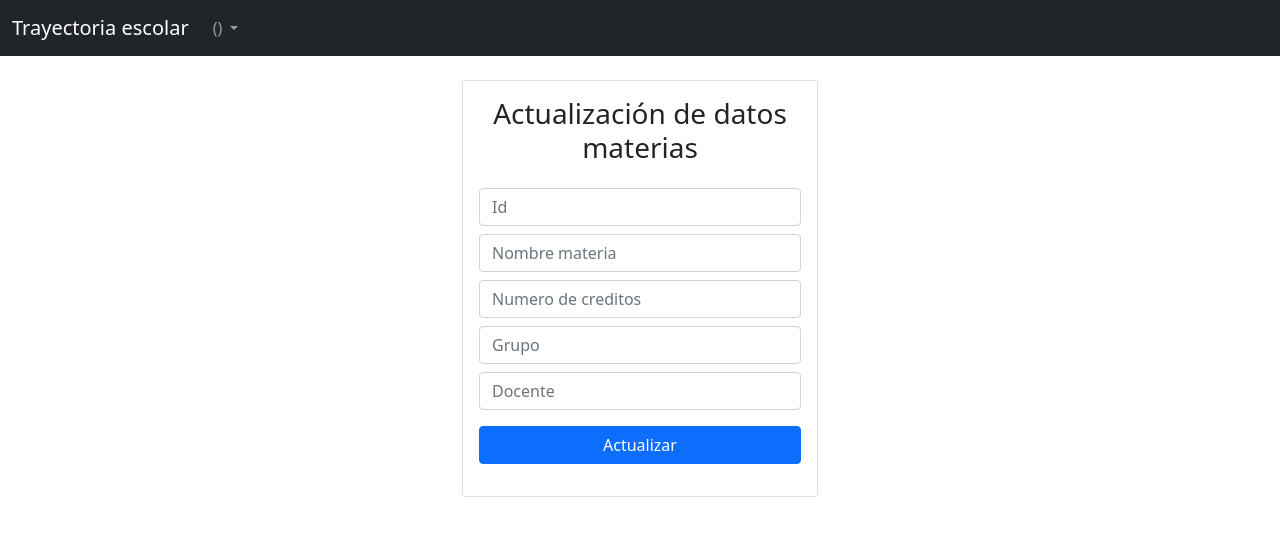
After one commit to danra3499/Trayectoria_Escolar, a Flask app: template src/templates/editar_materias.html in a window 1280 px wide. The commit adds this page. Shown: the top 536 px of the page. Run offline with Flask 2, Linux system fonts and the light colour scheme; the template is opened without the code that fills it, so the values that code supplies are empty; some libraries are stand-ins or nearby versions.

Commit message:
Creacion de CRUD para materias

```diff
--- a/src/__init__.py
+++ b/src/__init__.py
@@ -64,7 +64,7 @@ def home():
         alumnos = Modelo_alumno.obtener_alumnos(db)
         materias = Modelo_materia.materia_docente(db, current_user.usuario)
         data = []
-        for i in range(1, 8):
+        for i in range(1, 9):
             objeto = 'materia_semestre'+str(i)
             objeto = Modelo_materia.obtener_materias_por_semestre(db, i)
             data.append(objeto)
@@ -72,7 +72,7 @@ def home():
     else:
         return redirect(url_for('login'))
 
-
+"""-----------------------------------------USUARIOS------------------------------------------------------"""
 @app.route('/usuarios')
 @login_required
 def usuario():
@@ -131,6 +131,7 @@ def delete(usuario):
     flash('Registro eliminado correctamente')
     return redirect(url_for('usuario'))
 
+"""----------------------------------------------ALUMNO----------------------------------------------"""
 
 @app.route('/agregar_alumno', methods=['POST', 'GET'])
 @login_required
@@ -152,6 +153,7 @@ def agregar_alumno():
     else:
         return render_template('alumnos.html', data=alumnos)
 
+"""-----------------------------------------------DOCENTE-----------------------------------------------"""
 
 @app.route('/docente')
 @login_required
@@ -209,19 +211,63 @@ def eliminar_docente(id):
     flash('Registro eliminado correctamente')
     return redirect(url_for('docentes'))
 
+"""--------------------------------------MATERIAS------------------------------------------------------"""
+
+@app.route('/materias')
+@login_required
+def materias():
+    materia = Modelo_materia.obtener_materias(db)
+    return render_template('materia_ventana.html', data=materia)
 
 @app.route('/agregar_materia', methods=['POST', 'GET'])
 @login_required
 def agregar_materia():
     if request.method == 'POST':
+        id = request.form['id']
         nombre = request.form['nombre']
-        creditos = request.form['creditos']
-        semestre = request.form['semestre']
-        Modelo_materia.agregar(db, nombre, creditos, semestre)
-        return redirect(url_for('agregar_materia'))
+        creditos = request.form['n_creditos']
+        grupo = request.form['id_grupo']
+        docente = request.form['id_docente']
+        Modelo_materia.agregar_materia(db, id, nombre, creditos, grupo, docente)
+        return redirect(url_for('materias'))
     else:
-        return render_template('materias.html')
+        return render_template('materia_ventana.html')
 
+@app.route('/editar_materia/<id>', methods=['POST', 'GET'])
+@login_required
+def editar_materia(id):
+    cursor = db.connection.cursor()
+    query = """SELECT * FROM materia WHERE id = '{0}'""".format(id)
+    cursor.execute(query)
+    data = cursor.fetchall()
+    return render_template('editar_materias.html', materia=data[0])
+
+
+@app.route('/actualizar_materia/<id>', methods=['POST'])
+@login_required
+def actualizar_materia(id):
+    if request.method == 'POST':
+        id = request.form['id']
+        nombre = request.form['nombre']
+        creditos = request.form['n_creditos']
+        grupo = request.form['id_grupo']
+        docente = request.form.get('id_docente')
+        Modelo_materia.editar_materia(
+            db, id, nombre, creditos, grupo, docente)
+        return redirect(url_for('materias'))
+    else:
+        return render_template('materia_ventana.html')
+
+
+@app.route('/eliminar_materia/<id>', methods=['POST', 'GET'])
+@login_required
+def eliminar_materia(id):
+    Modelo_materia.eliminar_materia(db, id)
+    flash('Registro eliminado correctamente')
+    return redirect(url_for('materias'))
+
+
+"""#--------------------------------------GRUPOS------------------------------------------------------------"""
 
 @app.route('/grupos')
 @login_required
--- /dev/null
+++ b/src/templates/editar_materias.html
@@ -0,0 +1,39 @@
+{% extends 'body.html' %}
+{% block body %}
+
+<div class="row">
+  <div class="col-md-4 offset-md-4">
+    <div class="card card-body">
+      <h3 class="text-center mb-4">Actualización de datos materias</h3>
+      <form action="/actualizar_materia/{{materia.0}}" method='POST'>
+        <input type="hidden" name="csrf_token" value="{{csrf_token()}}">
+        <div class="form-group mb-2">
+          <input type="text" name="id" placeholder="Id" class="form-control"
+            value="{{materia.0}}">
+        </div>
+        <div class="form-group mb-2">
+          <input type="text" class="form-control" name="nombre" placeholder="Nombre materia" value="{{materia.1}}">
+        </div>
+        <div class="form-group mb-2">
+          <input type="text" class="form-control" name="n_creditos" placeholder="Numero de creditos"
+            value="{{materia.2}}">
+        </div>
+        <div class="form-group mb-2">
+          <input type="text" class="form-control" name="id_grupo" placeholder="Grupo"
+            value="{{materia.3}}">
+        </div>
+        <div class="form-group mb-2">
+            <input type="text" class="form-control" name="id_docente" placeholder="Docente"
+              value="{{materia.4}}">
+          </div>
+        <div class="mt-3 d-grid gap-2">
+          <button type="submit" class="btn btn-primary btn-block">
+            Actualizar
+          </button>
+        </div>
+      </form>
+    </div>
+  </div>
+</div>
+
+{% endblock %}
--- a/src/templates/nav.html
+++ b/src/templates/nav.html
@@ -23,6 +23,9 @@
         <li class="nav-item">
           <a class="nav-link" href="#">Índices</a>
         </li>
+        <li class="nav-item">
+          <a class="nav-link" href="{{url_for('materias')}}">Materia</a>
+        </li>
         {% endif %}
         <li class="nav-item dropdown">
           <a class="nav-link dropdown-toggle" href="#" id="navbarDropdownMenuLink" role="button"
```
Also changed, not shown: src/models/ModeloMateria.py (+40 -3 lines), src/templates/materia_ventana.html (added, +87 -0 lines).
